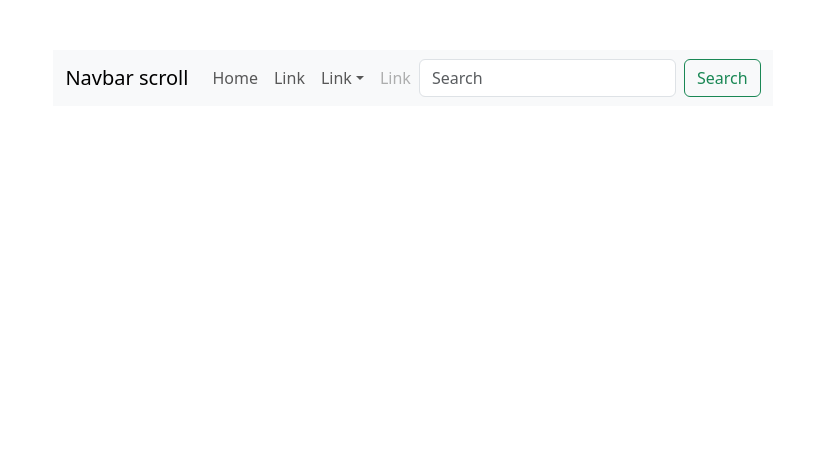
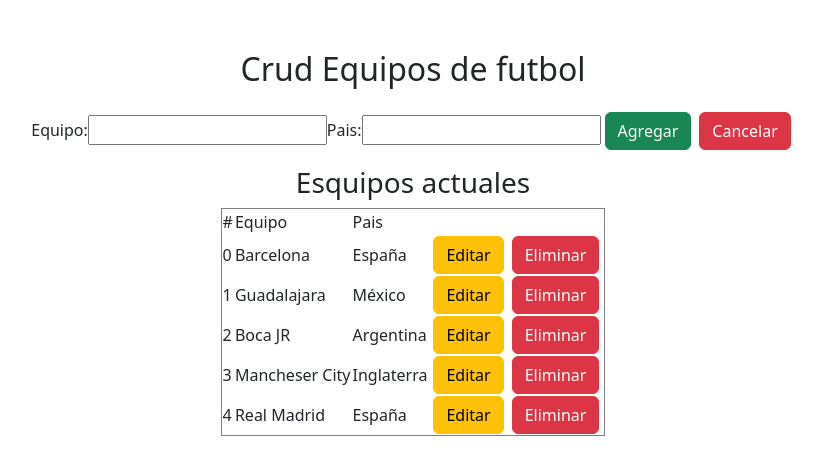
Before and after one commit to JLanda003/reactWeb, a React (Create React App) app: page / in a window 1280 px wide. Shown: the top 474 px of the page, without its empty margins (227-1049 px from the left). Built offline with nearby package versions, Linux system fonts and the light colour scheme.

Commit message:
//Cruds
Primeros pasos para implementacion de uso de Cruds

```diff
--- a/src/App.jsx
+++ b/src/App.jsx
@@ -1,10 +1,11 @@
 import React from 'react'
 import './styles/App.css'
 import 'bootstrap/dist/css/bootstrap.min.css' // Se debe de importar los css de bootstrap
+import CrudApp from './components/crud/CrudApp'
 // import Text from './components/Texto';
 // import Contador from './components/Contador';
 // import Bootstrap from './components/Bootstrap';
-import NavScrollExample from './components/Navbar'
+// import NavScrollExample from './components/Navbar'
 // import Pokemones from './components/Pokemones';
 // import Estilos from './components/Estilos';
 // import ListaNombre from './components/ListaNombre'
@@ -33,8 +34,9 @@
         <Referencia />
         <Estilos />
         // <Bootstrap /> Antigua forma
+        <NavScrollExample />
         */}
-        <NavScrollExample />
+        <CrudApp />
       </div>
     )
 }
--- /dev/null
+++ b/src/components/crud/CrudApp.jsx
@@ -0,0 +1,32 @@
+import React, { useState } from 'react'
+import CrudForm from './CrudForm'
+import CrudTable from './CrudTable'
+
+const db = [
+  { id: 0, equipo: 'Barcelona', pais: 'España' },
+  { id: 1, equipo: 'Guadalajara', pais: 'México' },
+  { id: 2, equipo: 'Boca JR', pais: 'Argentina' },
+  { id: 3, equipo: 'Mancheser City', pais: 'Inglaterra' },
+  { id: 4, equipo: 'Real Madrid', pais: 'España' }
+]
+
+const CrudApp = () => {
+
+  const [equipos, setEquipos] = useState(db);
+
+  return (
+    <>
+
+    <h2>Crud Equipos de futbol</h2>
+
+    {/* Formulario para los datos */}
+    <CrudForm />
+
+    {/* Mostrar la informacion, targetas, tabla, vista, etc.*/}
+    <CrudTable equipos={equipos}/>
+
+    </>
+  )
+}
+
+export default CrudApp
--- /dev/null
+++ b/src/components/crud/CrudForm.jsx
@@ -0,0 +1,20 @@
+import React from 'react'
+
+const CrudForm = () => {
+  return (
+  <>
+
+    <form className='m-3'>
+      <label htmlFor="equipo">Equipo:</label>
+      <input type="text" name='equipo' />
+      <label htmlFor="pais">Pais:</label>
+      <input type="text" name='pais' />
+      <input type="submit" value="Agregar" className='btn btn-success mx-1'/>
+      <input type="reset" value="Cancelar" className='btn btn-danger mx-1'/>
+    </form>
+
+  </>
+  )
+}
+
+export default CrudForm
--- /dev/null
+++ b/src/components/crud/CrudTable.jsx
@@ -0,0 +1,33 @@
+import React from 'react'
+
+const CrudTable = ({ equipos }) => {
+  return (
+    <>
+      <h3>Esquipos actuales</h3>
+      <table border='1'>
+        <tr>
+          <td>#</td>
+          <td>Equipo</td>
+          <td>Pais</td>
+          <td></td>
+        </tr>
+        {
+          equipos.length === 0 ? <td>Sin datos</td> : equipos.map((equipo, index) => {
+            return <tr key={index}>
+                    <td>{equipo['id']}</td>
+                    <td>{equipo['equipo']}</td>
+                    <td>{equipo['pais']}</td>
+                    <td>
+                      <button className='btn btn-warning mx-1'>Editar</button>
+                      <button className='btn btn-danger mx-1'>Eliminar</button>
+                    </td>
+                  </tr>
+
+          })
+        }
+      </table>
+    </>
+  )
+}
+
+export default CrudTable
```
